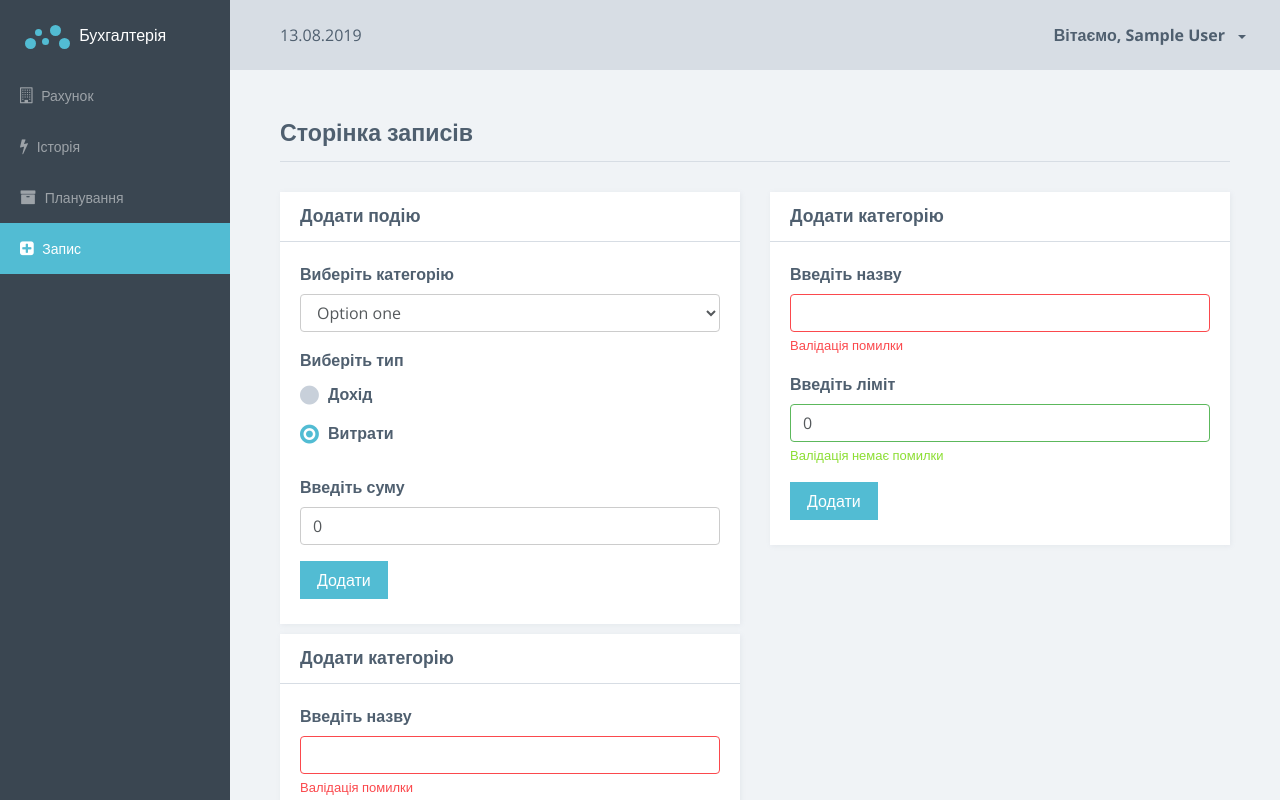
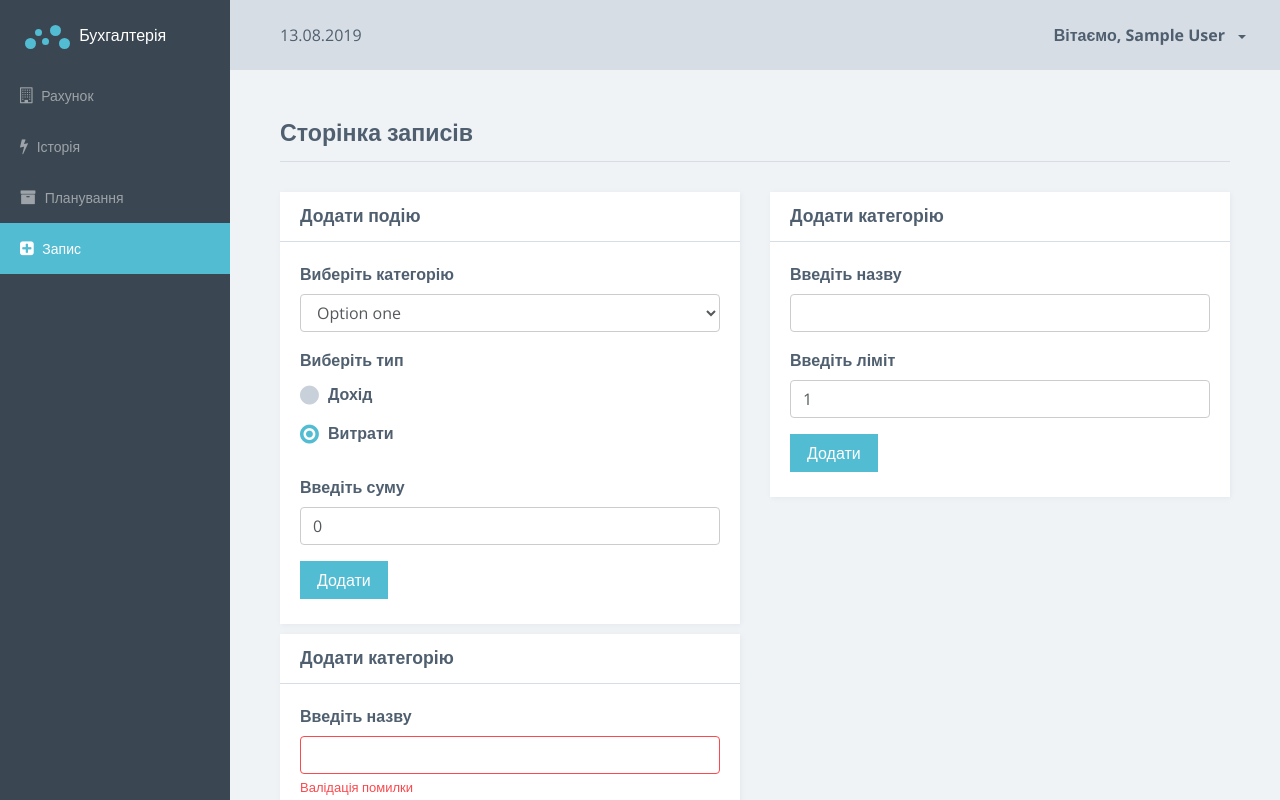
Before and after one commit to ostapchak/home-money, an Angular app: page /system/records in a window 1280 px wide. Built offline with nearby package versions, Linux system fonts and the light colour scheme; sample sign-in values are in the browser's storage.

Commit message:
Records page. Categories adding

```diff
--- a/db.json
+++ b/db.json
@@ -26,6 +26,16 @@
       "id": 3,
       "name": "Машина",
       "capacity": 7000
+    },
+    {
+      "name": "new",
+      "capacity": 20000,
+      "id": 4
+    },
+    {
+      "name": "new2",
+      "capacity": 420000,
+      "id": 5
     }
   ],
   "events": [
--- a/src/app/system/records-page/add-category/add-category.component.html
+++ b/src/app/system/records-page/add-category/add-category.component.html
@@ -5,18 +5,56 @@
         </div>
     </div>
     <div class="card-block">
-      <form>
-          <div class="form-group has-error">
+        <form #f="ngForm" (ngSubmit)="onSubmit(f)">
+            <div
+              class="form-group"
+              [ngClass]="{'has-error': name.invalid && name.touched}"
+            >
                 <label class="control-label" for="category-name">Введіть назву</label>
-              <input type="text" id="category-name" class="form-control">
-              <span class="form-help-text">Валідація помилки</span>
+                <input
+                  type="text"
+                  id="category-name"
+                  class="form-control"
+                  required
+                  #name="ngModel"
+                  name="name"
+                  ngModel
+                >
+                <span
+                  *ngIf="name.invalid && name.touched"
+                  class="form-help-text"
+                >
+                  Назва категорії не може бути пустою!
+                </span>
             </div>
-          <div class="form-group has-success">
+            <div
+              class="form-group"
+              [ngClass]="{'has-error': capacity.invalid && capacity.touched}"
+            >
                 <label class="control-label" for="category-value">Введіть ліміт</label>
-              <input type="number" value="0" id="category-value" class="form-control">
-              <span class="form-help-text">Валідація немає помилки</span>
+                <input
+                  type="number"
+                  id="category-value"
+                  class="form-control"
+                  [ngModel]="1"
+                  name="capacity"
+                  #capacity="ngModel"
+                  required
+                  min="1"
+                >
+                <span
+                  *ngIf="capacity.invalid && capacity.touched"
+                  class="form-help-text"
+                >
+                  Поле не може бути пустим!
+                </span>
             </div>
-          <button type="submit" class="btn btn-primary">Додати</button>
+            <button
+              type="submit"
+              class="btn btn-primary"
+            >
+              Додати
+            </button>
         </form>
     </div>
 </div>
--- a/src/app/system/records-page/add-category/add-category.component.ts
+++ b/src/app/system/records-page/add-category/add-category.component.ts
@@ -1,15 +1,31 @@
-import { Component, OnInit } from '@angular/core';
+import { Component,  Output, EventEmitter } from '@angular/core';
+import { NgForm } from '@angular/forms';
+import { CategoriesService } from '../../shared/services/categories.service';
+import { Category } from '../../shared/models/category.model';
 
 @Component({
   selector: 'home-add-category',
   templateUrl: './add-category.component.html',
   styleUrls: ['./add-category.component.scss']
 })
-export class AddCategoryComponent implements OnInit {
+export class AddCategoryComponent {
 
-  constructor() { }
+  @Output() onCategoryAdd = new EventEmitter<Category>();
 
-  ngOnInit() {
+  constructor(private categoriesService: CategoriesService) { }
+
+  onSubmit(form: NgForm) {
+    let { name, capacity } = form.value;
+    if (capacity < 0) capacity *= -1;
+
+    const category = new Category(name, capacity);
+
+    this.categoriesService.addCategory(category)
+      .subscribe((category: Category) => {
+        form.reset();
+        form.form.patchValue({capacity: 1});
+        this.onCategoryAdd.emit(category)
+      });
   }
 
 }
--- a/src/app/system/records-page/edit-category/edit-category.component.ts
+++ b/src/app/system/records-page/edit-category/edit-category.component.ts
@@ -1,4 +1,5 @@
 import { Component, OnInit } from '@angular/core';
+import { NgForm } from '@angular/forms';
 
 @Component({
   selector: 'home-edit-category',
@@ -12,4 +13,5 @@
   ngOnInit() {
   }
 
+
 }
--- a/src/app/system/records-page/records-page.component.html
+++ b/src/app/system/records-page/records-page.component.html
@@ -10,7 +10,7 @@
           <home-add-event></home-add-event>
       </div>
       <div class="col-md-6">
-         <home-add-category></home-add-category>
+         <home-add-category (onCategoryAdd)="newCategoryAdded($event)"></home-add-category>
       </div>
   </div>
   <div class="row">
--- a/src/app/system/records-page/records-page.component.ts
+++ b/src/app/system/records-page/records-page.component.ts
@@ -1,4 +1,5 @@
 import { Component, OnInit } from '@angular/core';
+import { Category } from '../shared/models/category.model';
 
 @Component({
   selector: 'home-records-page',
@@ -12,4 +13,7 @@
   ngOnInit() {
   }
 
+  newCategoryAdded(category: Category) {
+
+  }
 }
--- a/src/app/system/shared/models/category.model.ts
+++ b/src/app/system/shared/models/category.model.ts
@@ -0,0 +1,7 @@
+export class Category {
+   constructor(
+      public name: string,
+      public capacity: number,
+      public id?: number
+   ) {}
+}
--- /dev/null
+++ b/src/app/system/shared/services/categories.service.ts
@@ -0,0 +1,18 @@
+import { HttpClient } from '@angular/common/http';
+import { Injectable } from '@angular/core';
+import { Observable } from 'rxjs';
+
+import { BaseApi } from 'src/app/shared/core/base-api';
+import { Category } from '../models/category.model';
+
+
+@Injectable()
+export class CategoriesService extends BaseApi {
+   constructor(public http: HttpClient){
+      super(http);
+   }
+
+   addCategory(category: Category): Observable<Category>{
+      return this.post('categories', category);
+   }
+}
--- a/src/app/system/system.module.ts
+++ b/src/app/system/system.module.ts
@@ -18,6 +18,7 @@
 import { AddEventComponent } from './records-page/add-event/add-event.component';
 import { AddCategoryComponent } from './records-page/add-category/add-category.component';
 import { EditCategoryComponent } from './records-page/edit-category/edit-category.component';
+import { CategoriesService } from './shared/services/categories.service';
 
 @NgModule({
      imports: [
@@ -41,7 +42,7 @@
           AddCategoryComponent,
           EditCategoryComponent
      ],
-     providers: [BillService]
+     providers: [BillService, CategoriesService]
 
 })
 
```
Also changed, not shown: src/app/system/records-page/edit-category/edit-category.component.html (indentation only). Lines whose indentation alone changed are shown as unchanged.
